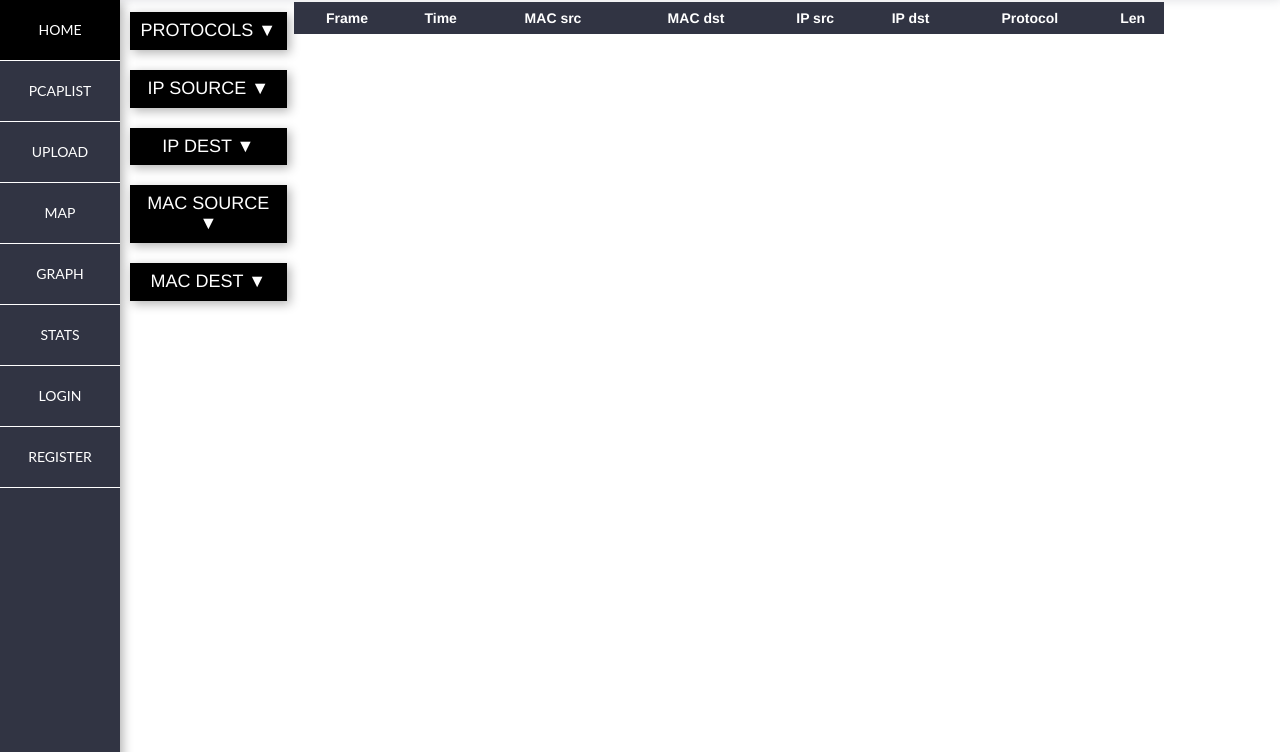
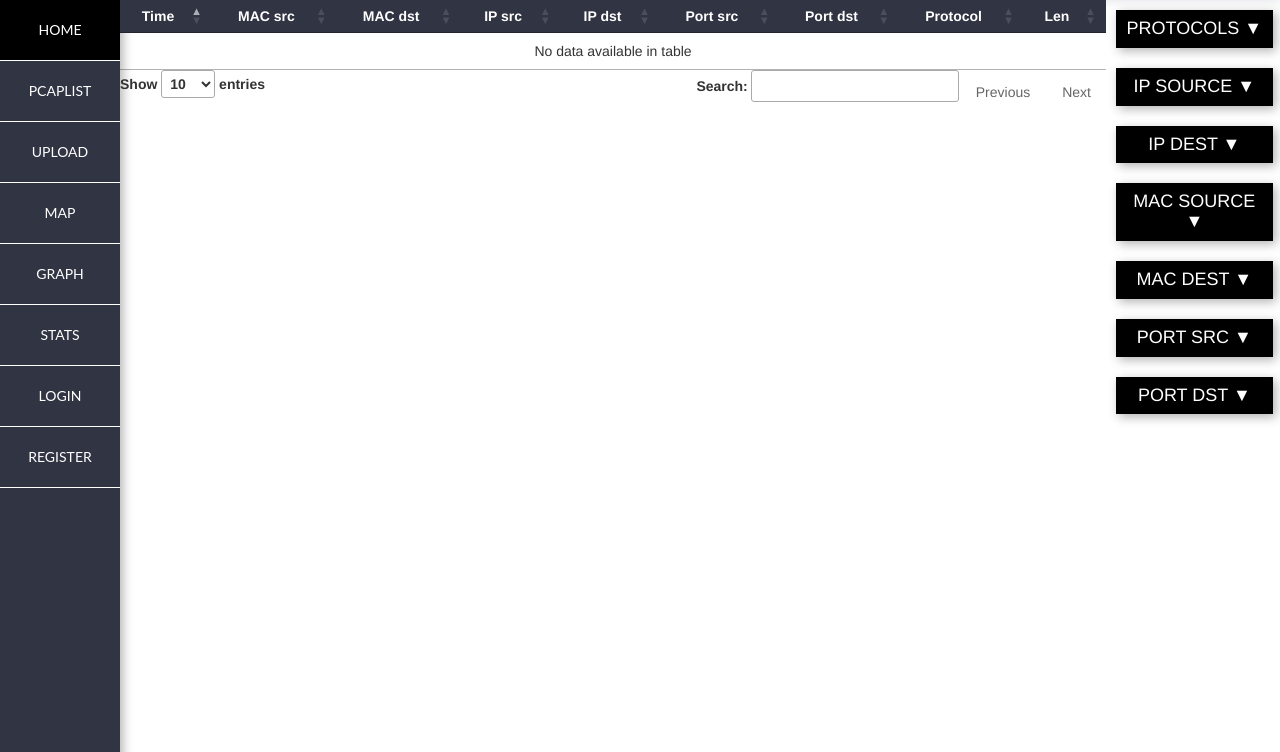
Before and after one commit to OxNihil/PcapInspector-Gui, a Django app: page / in a window 1280 px wide. Shown: the part 48-800 px from the top of the page. Run offline with Django 3.2, Linux system fonts and the light colour scheme; lists and menus that the app fills with data are empty; some libraries are stand-ins or nearby versions.

Commit message:
Mejora del filtrado con JS

```diff
--- a/AnalisisPaqueteria/pcapinspector/forms.py
+++ b/AnalisisPaqueteria/pcapinspector/forms.py
@@ -2,24 +2,6 @@ from django import forms
 from django.contrib.auth.forms import AuthenticationForm, UserCreationForm
 from crispy_forms.helper import FormHelper
 from crispy_forms.layout import Submit, Layout, ButtonHolder
-
-
-class FilterForm(forms.Form):
-    protocol = forms.CharField(label="Protocol", max_length=10, required=False)
-    mac = forms.CharField(label="MAC", max_length=17, required=False)
-    macdst = forms.CharField(label="MACdst", max_length=17, required=False)
-    ip = forms.CharField(label="IP", max_length=15, required=False)
-    ipdst = forms.CharField(label="IPdst", max_length=15, required=False)
-
-    def __init__(self, *args, **kwargs):
-        super(FilterForm, self).__init__(*args, **kwargs)
-
-        self.helper = FormHelper()
-        self.helper.form_id = 'idFilterForm'
-        self.helper.form_class = 'form-group'
-        self.helper.form_method = 'post'
-        self.helper.form_action = 'index'
-        self.helper.add_input(Submit('submit', 'Filtrar'))
 
 
 class SignupForm(forms.Form, UserCreationForm):
--- a/AnalisisPaqueteria/pcapinspector/static/pcapinspector/css/style.css
+++ b/AnalisisPaqueteria/pcapinspector/static/pcapinspector/css/style.css
@@ -89,15 +89,16 @@
 /* packet-list */
 #packet-table{
 	float:left;
-	width:75%;
+	width:100%;
+	clear:none;
+}
+#packet-table_wrapper{
+	clear:none;
+	width:85%;
+	float:left;
 }
 
 #upload{padding:10px;margin-left:100px;}
-
-#id_mac {width:100%;}
-#id_macdst {width:100%;}
-#id_ip {width:100%;}
-#id_ipdst {width:100%;}
 
 .filter-button{width:100%;color:white;background-color:#313443;transition:all 0.6 ease;}
 .filter-button:hover {background-color:white;}
@@ -114,8 +115,6 @@
   color: white;
 }
 
-#pages {float:left;margin:20px;}
-.paginas {background-color:black;color:white;float:left;margin:5px;padding:4px;cursor:pointer;}
 
 /* boton filtrado*/
 .menu-filtrado {display:none;overflow:hidden;}
@@ -124,7 +123,7 @@
 .loggin {display:none;}
 .loggin.active {display:block;}
 
-.filter-container{width:15%;float:left;}
+.filter-container{width:15%;float:right;}
 .filter-container div {clear:both;}
 /*Lista de elementos pa filtrar*/
 .filter { width:90%; height:auto;transition:all 0.5 ease;margin: 10px;padding:0;float:left;background-color:white;border:1px solid black;box-shadow: 3px 3px 10px rgba(0, 0, 0, 0.3);}
@@ -151,7 +150,7 @@ header {
 .page-content{
   width: calc(100% - 12rem);
   margin-left: 12rem;
-  margin-top: 5rem;
+  margin-top: 4.8rem;
   transition: all 0.4s;
 }
 
--- a/AnalisisPaqueteria/pcapinspector/static/pcapinspector/js/filters.js
+++ b/AnalisisPaqueteria/pcapinspector/static/pcapinspector/js/filters.js
@@ -1,111 +1,45 @@
+function filterdatatable(that,n) {
+    var txtfilter = $(that).text().toUpperCase().replace(/\s/g,"-");
+    var table = $('#packet-table').DataTable();
+    if (txtfilter == "ALL"){
+        table.column(n).search( '' ).draw();
+    }else{
+        console.log(that.parent);
+        filteredData = table.column(n).search(txtfilter).draw();
+    }
+}
+
 $(document).ready(function(){
 	$('.filter h4').on('click', function() {
 		$(this).parent().find(".menu-filtrado")[0].classList.toggle('active');
 	});
 
-	$('ul.listado li').click(function() {
-		var txtfilter = $(this).text().toUpperCase().replace(/\s/g,"-");
-		if (txtfilter == "ALL"){
-			$('#packet-table tr').each(function(){
-				$(this).fadeIn('slow').removeClass('hidden');
-			});
-		} else {
-			var pktcount = $('#packet-table tr').length;
-			$('#packet-table tr').each(function(){
-				var pktid = $(this).attr("id");
-				if(!$(this).children("#protocol").hasClass(txtfilter)){
-					if (pktid != "table-header"){
-						$(this).fadeOut('normal').addClass('hidden');
-					}
-				}else{
-					$(this).fadeIn('slow').removeClass('hidden');
-				}
 
-			});
-		}
-	});
+	$('#filter-ip-src ul.listado li').click( function(){
+        filterdatatable(this,3);
+    });
 
-	$('#ipsrc-form').submit(function(event){
-		var ipsrc = $("#ipsrc-form").children()[1].value;
-		if (ipsrc != ""){
-			$('#packet-table tr').each(function(){
-				var pktid = $(this).attr("id");
-				if(!$(this).children("#ipsrc").hasClass(ipsrc)){
-					if (pktid != "table-header"){
-						$(this).fadeOut('normal').addClass('hidden');
-					}
-				}else{
-					$(this).fadeIn('slow').removeClass('hidden');
-				}
-			});
-		} else {
-			$('#packet-table tr').each(function(){
-				$(this).fadeIn('slow').removeClass('hidden');
-			});
-		}
-		event.preventDefault();
-	});
+    $('#filter-ip-dst ul.listado li').click( function(){
+        filterdatatable(this,4);
+    });
 
-	$('#ipdst-form').submit(function(event){
-		var ipdst = $("#ipdst-form").children()[1].value;
-		if (ipsrc != ""){
-			$('#packet-table tr').each(function(){
-				var pktid = $(this).attr("id");
-				if(!$(this).children("#ipdst").hasClass(ipdst)){
-					if (pktid != "table-header"){
-						$(this).fadeOut('normal').addClass('hidden');
-					}
-				}else{
-					$(this).fadeIn('slow').removeClass('hidden');
-				}
-			});
-		} else {
-			$('#packet-table tr').each(function(){
-				$(this).fadeIn('slow').removeClass('hidden');
-			});
-		}
-		event.preventDefault();
-	});
+    $('#filter-proto ul.listado li').click( function(){
+        filterdatatable(this,7);
+    });
 
-	$('#macsrc-form').submit(function(event){
-		var macsrc = $("#macsrc-form").children()[1].value;
-		if (macsrc != ""){
-			$('#packet-table tr').each(function(){
-				var pktid = $(this).attr("id");
-				if(!$(this).children("#ethsrc").hasClass(macsrc)){
-					if (pktid != "table-header"){
-						$(this).fadeOut('normal').addClass('hidden');
-					}
-				}else{
-					$(this).fadeIn('slow').removeClass('hidden');
-				}
-			});
-		} else {
-			$('#packet-table tr').each(function(){
-				$(this).fadeIn('slow').removeClass('hidden');
-			});
-		}
-		event.preventDefault();
-	});
+    $('#filter-mac-src ul.listado li').click( function(){
+        filterdatatable(this,1);
+    });
+    $('#filter-mac-dst ul.listado li').click( function(){
+        filterdatatable(this,2);
+    });
 
-	$('#macdst-form').submit(function(event){
-		var macdst = $("#macdst-form").children()[1].value;
-		if (macdst != ""){
-			$('#packet-table tr').each(function(){
-				var pktid = $(this).attr("id");
-				if(!$(this).children("#ethdst").hasClass(macdst)){
-					if (pktid != "table-header"){
-						$(this).fadeOut('normal').addClass('hidden');
-					}
-				}else{
-					$(this).fadeIn('slow').removeClass('hidden');
-				}
-			});
-		} else {
-			$('#packet-table tr').each(function(){
-				$(this).fadeIn('slow').removeClass('hidden');
-			});
-		}
-		event.preventDefault();
-	});
+    $('#filter-port ul.listado li').click( function(){
+        filterdatatable(this,5);
+    });
+
+    $('#filter-port-dst ul.listado li').click( function(){
+        filterdatatable(this,6);
+    });
+
 });
--- a/AnalisisPaqueteria/pcapinspector/templates/base.html
+++ b/AnalisisPaqueteria/pcapinspector/templates/base.html
@@ -13,6 +13,8 @@
     <link href="{% static 'pcapinspector/css/bootstrap-theme.css' %}" rel="stylesheet">
     <script src="{% static 'pcapinspector/js/jquery-3.6.0.js' %}"></script>
     <script type="text/javascript" src="{% static "pcapinspector/js/navbar.js" %}"></script>
+    <link rel="stylesheet" type="text/css" href="https://cdn.datatables.net/1.10.25/css/jquery.dataTables.css">
+    <script type="text/javascript" charset="utf8" src="https://cdn.datatables.net/1.10.25/js/jquery.dataTables.js"></script>
   </head>
   <body>
   	<header>
--- a/AnalisisPaqueteria/pcapinspector/templates/index.html
+++ b/AnalisisPaqueteria/pcapinspector/templates/index.html
@@ -2,92 +2,125 @@
 {% load staticfiles %}
 {% block content %}
 <script src="{% static "pcapinspector/js/filters.js" %}"></script>
-<script src="{% static "pcapinspector/js/pages.js" %}"></script>
+<script>
+$(document).ready( function () {
+    $('#packet-table').DataTable({"sDom": '<"top">rt<"bottom"pfl><"clear">', "iDisplayLength": 10});
+} );
+</script>
 <main>
 	<!-- Filter Menu -->
 	<div class="filter-container">
 		<div class="filter">
 			<h4>Protocols &#9660;</h4>
-			<div class="menu-filtrado">
+			<div class="menu-filtrado" id="filter-proto">
 				<ul class="listado">
-					<li>ARP</li>
-					<li>DNS</li>
-					<li>FTP</li>
-					<li>HTTP</li>
-					<li>TCP</li>
-					<li>UDP</li>
 					<li>ALL</li>
+					{% for proto in protos %}
+					<li>{{proto }}</li>
+					{% endfor %}
 				</ul>
 			</div>
 		</div>
 		<div class="filter">
 			<h4>IP Source &#9660;</h4>
-			<div class="menu-filtrado">
-				<form method="POST" class="post-form" id="ipsrc-form">
-					{% csrf_token %}
-       					{{ form.ip }}
-       					<button type="submit" class="filter-button btn">Filtrar</button>
-				</form>
+			<div class="menu-filtrado" id="filter-ip-src">
+				<ul class="listado">
+					<li>ALL</li>
+					{% for ip in ipsrc %}
+					<li>{{ip }}</li>
+					{% endfor %}
+				</ul>
 			</div>
 		</div>
 		<div class="filter">
 			<h4>IP Dest &#9660;</h4>
-			<div class="menu-filtrado">
-				<form method="POST" class="post-form" id="ipdst-form">
-					{% csrf_token %}
-       					{{ form.ipdst }}
-       					<button type="submit" class="filter-button btn">Filtrar</button>
-				</form>
+			<div class="menu-filtrado" id="filter-ip-dst">
+				<ul class="listado">
+					<li>ALL</li>
+					{% for ip in ipdst %}
+					<li>{{ip }}</li>
+					{% endfor %}
+				</ul>
 			</div>
 		</div>
 		<div class="filter">
 			<h4>MAC source &#9660;</h4>
-			<div class="menu-filtrado">
-				<form method="POST" class="post-form" id="macsrc-form">
-					{% csrf_token %}
-       					{{ form.mac }}
-       					<button type="submit" class="filter-button btn">Filtrar</button>
-				</form>
+			<div class="menu-filtrado" id="filter-mac-src">
+				<ul class="listado">
+					<li>ALL</li>
+					{% for mac in macsrc %}
+					<li>{{mac }}</li>
+					{% endfor %}
+				</ul>
 			</div>
 		</div>
 		<div class="filter">
 			<h4>MAC dest &#9660;</h4>
-			<div class="menu-filtrado">
-				<form method="POST" class="post-form" id="macdst-form">
-					{% csrf_token %}
-       					{{ form.macdst }}
-       					<button type="submit" class="filter-button btn">Filtrar</button>
-				</form>
+			<div class="menu-filtrado" id="filter-mac-dst">
+				<ul class="listado">
+					<li>ALL</li>
+					{% for mac in macdst %}
+					<li>{{mac }}</li>
+					{% endfor %}
+				</ul>
+			</div>
+		</div>
+		<div class="filter">
+			<h4>Port src &#9660;</h4>
+			<div class="menu-filtrado" id="filter-port">
+				<ul class="listado">
+					<li>ALL</li>
+					{% for port in portsrc %}
+					<li>{{ port }}</li>
+					{% endfor %}
+				</ul>
+			</div>
+
+		</div>
+		<div class="filter">
+			<h4>Port dst &#9660;</h4>
+			<div class="menu-filtrado" id="filter-port-dst">
+				<ul class="listado">
+					<li>ALL</li>
+					{% for port in portdst %}
+					<li>{{ port }}</li>
+					{% endfor %}
+				</ul>
 			</div>
 		</div>
 	</div>
 	<!-- Table -->
 	<table id="packet-table">
+		<thead>
 			<tr id="table-header">
-		<th>Frame</th>
 				<th>Time</th>
 				<th>MAC src</th>
 				<th>MAC dst</th>
 				<th>IP src</th>
 				<th>IP dst</th>
+				<th>Port src</th>
+				<th>Port dst</th>
 				<th>Protocol</th>
 				<th>Len</th>
 			   </tr>
+		</thead>
+		<tbody>
 		{% if all_packets %}
 			{% for packet in all_packets %}
 			  <tr id="{{ packet.frame_number}}">
-			<td id="frn" >{{ packet.frame_number}}</td>
 				<td id="ftime">{{ packet.frame_time}}</td>
 				<td id="ethsrc" class="{{ packet.eth_src }}">{{ packet.eth_src }}</td>
 				<td id="ethdst" class="{{ packet.eth_dst }}">{{ packet.eth_dst }}</td>
 				<td id="ipsrc" class="{{ packet.ip_src }}" >{{ packet.ip_src }}</td>
 				<td id="ipdst" class="{{ packet.ip_dst}}" >{{ packet.ip_dst}}</td>
+				<td id="portsrc" class="{{ packet.src_port}}" >{{ packet.src_port}}</td>
+				<td id="portdst" class="{{ packet.dst_port}}" >{{ packet.dst_port}}</td>
 				<td id="protocol" class="{{packet.protocol}}">{{ packet.protocol}}</td>
 				<td>{{ packet.ip_len}}</td>
 			  </tr>
 			  {% endfor %}
 		{% endif %}
+		</tbody>
 	</table>
-	<div id="pages"></div>
 </main>
 {% endblock %}
--- a/AnalisisPaqueteria/pcapinspector/views.py
+++ b/AnalisisPaqueteria/pcapinspector/views.py
@@ -10,7 +10,7 @@ from django.contrib.auth.decorators import login_required
 
 from .core.generate_csv import load_pcap_to_model
 from .core.filtering import analyze_dataframe
-from .forms import FilterForm, LoginForm, SignupForm
+from .forms import LoginForm, SignupForm
 from django_pandas.io import read_frame
 import os.path
 from django.conf import settings
@@ -105,20 +105,27 @@ def index(request):
         else:
             login_error = "Se ha producido un error de login"
 
-    form = FilterForm()
     login_form = LoginForm()
     signup_form = SignupForm()
     # Datos captura
     if request.user.is_authenticated:
         requser = request.user
         pcap_data = PcapInfo.objects.filter(user=requser)
-        context = {'all_packets': pcap_data, 'form': form, 'login_form': login_form, 'signup_form ': signup_form,
-                   'login_error': login_error}
+        df = read_frame(pcap_data)
+        ipsrc = analyze_dataframe(df).get_endpoints_ip()
+        ipdst = analyze_dataframe(df).get_endpoints_ip_dst()
+        protos = analyze_dataframe(df).get_endpoints_proto()
+        macsrc = analyze_dataframe(df).get_endpoints_mac()
+        macdst = analyze_dataframe(df).get_endpoints_mac_dst()
+        portsrc = analyze_dataframe(df).get_endpoints_port()
+        portdst = analyze_dataframe(df).get_endpoints_port_dst()
+        context = {'all_packets': pcap_data, 'login_form': login_form, 'signup_form ': signup_form,
+                   'login_error': login_error, 'ipsrc':ipsrc, 'ipdst':ipdst, 'protos':protos, 'portsrc':portsrc,
+                   'portdst':portdst, 'macsrc':macsrc, 'macdst':macdst}
     else:
         context = {'login_form': login_form, 'signup_form': signup_form, 'login_error': login_error}
 
     return render(request, 'index.html', context)
-
 
 @login_required(login_url='/login')
 def upload(request):
```
Also changed, not shown: AnalisisPaqueteria/pcapinspector/core/filtering.py (+21 -41 lines), AnalisisPaqueteria/pcapinspector/static/pcapinspector/js/pages.js (deleted, +0 -45 lines), 2 other files. Lines whose indentation alone changed are shown as unchanged.
